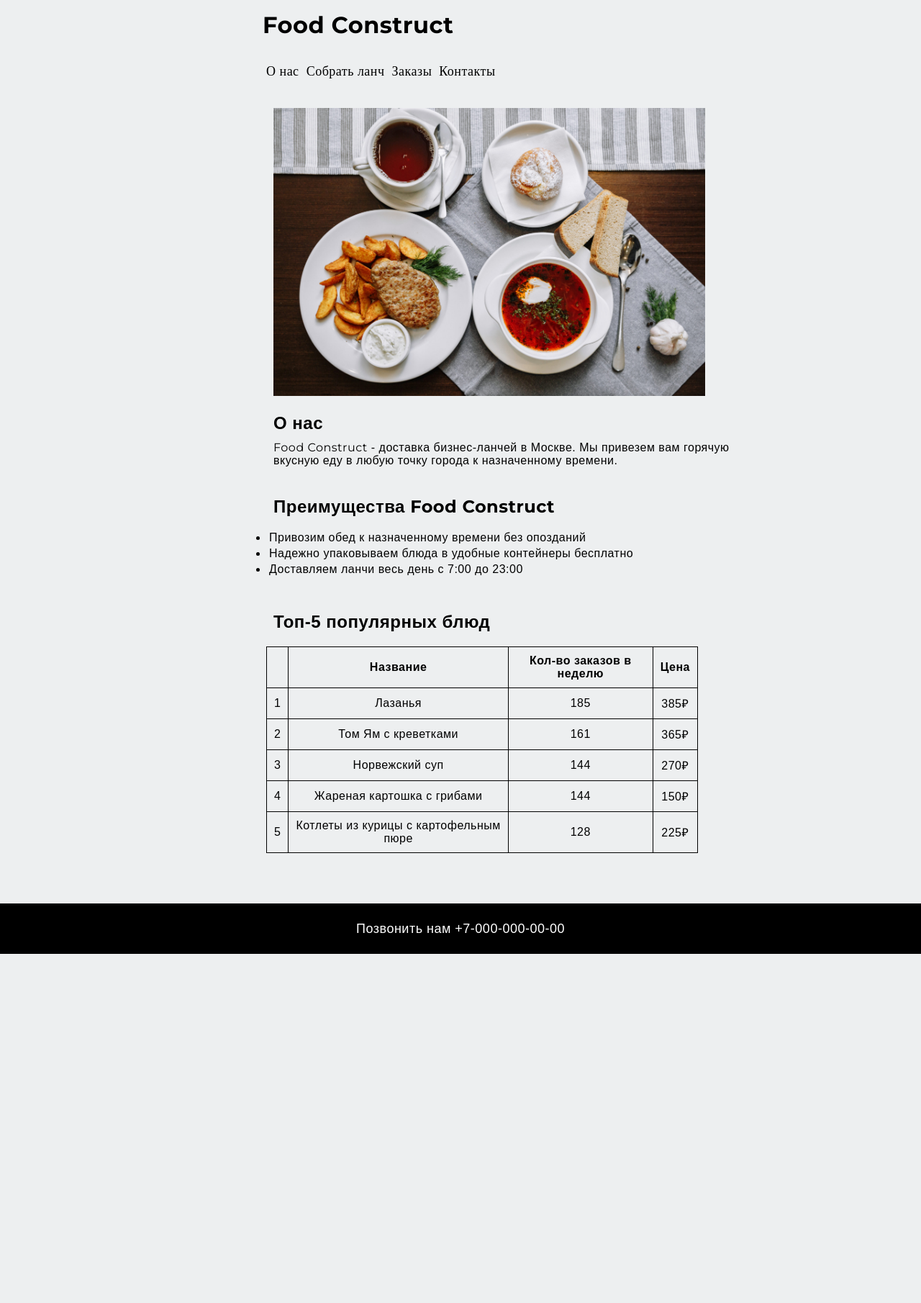
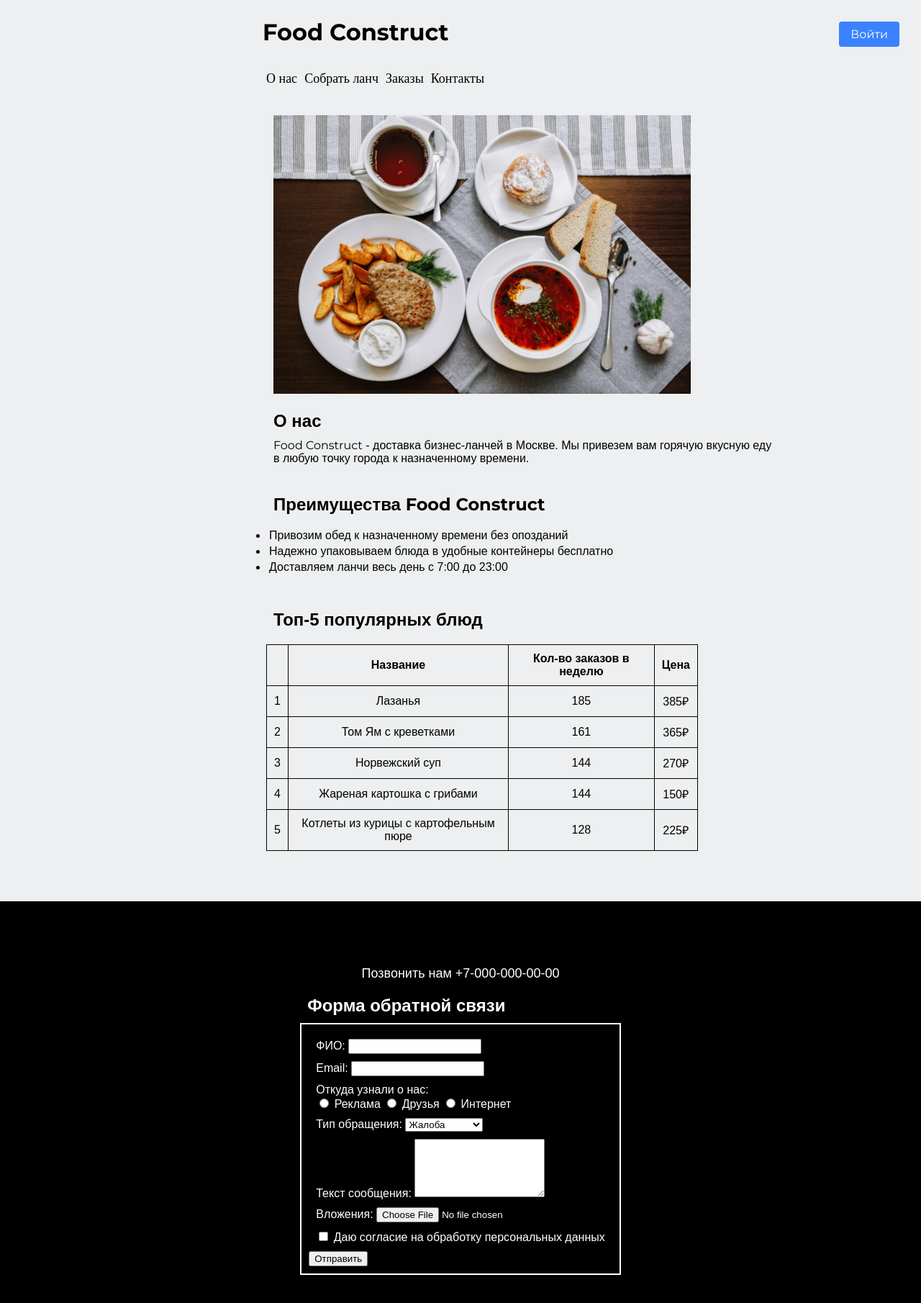
Before and after one commit to M1KXN/web, a website: page index.html in a window 1280 px wide. Shown: the whole page at 72% size. Before the commit the page ends 1325 px from the top, so only its background shows below. Drawn offline with Linux system fonts and the light colour scheme.

Commit message:
second task

```diff
--- /dev/null
+++ b/auth.css
@@ -0,0 +1,101 @@
+body {
+    margin: 0;
+    background-color: #EDEFF0;
+}
+
+body img {
+    position: absolute;
+    margin: 0;
+    width: 100%;
+    z-index: -1;
+}
+
+* {
+    box-sizing: border-box;
+    font-family: Arial;
+}
+span {
+    font-family: Montserrat;
+}
+p, h1, h2, h3, h4, img {
+    margin: 10px;
+    padding: 0;
+}
+
+.wrapper {
+    margin: auto 0;
+    padding-top: 100px;
+    display: flex;
+    justify-content: center;
+    align-items: center;
+    font-family: 'Montserrat';
+}
+
+.auth {
+    background: rgba(255, 255, 255, 0.9);
+    padding: 40px;
+    border-radius: 10px;
+    width: 100%;
+    max-width: 400px;
+}
+
+.auth-form h2 {
+    text-align: center;
+    margin-top: 0;
+    margin-bottom: 25px;
+    color: #333333;
+    font-family: Montserrat, sans-serif;
+}
+
+.form {
+    margin-bottom: 20px;
+}
+
+.form label {
+    display: block;
+    margin-bottom: 8px;
+    font-weight: 500;
+    color: #555555;
+}
+
+.form input[type="text"], .form input[type="password"] {
+    width: 100%;
+    border: 1px solid #cccccc;
+    border-radius: 6px;
+    font-size: 16px;
+    box-sizing: border-box;
+    font-family: Arial;
+}
+
+.checkbox {
+    display: flex;
+    align-items: center;
+    margin-bottom: 20px;
+}
+
+.checkbox label {
+    display: flex;
+    align-items: center;
+    margin: 0;
+}
+
+.checkbox input {
+    margin-right: 10px;
+    width: 16px;
+    height: 16px;
+}
+
+.auth-form button {
+    width: 100%;
+    padding: 14px;
+    background-color: #3a82ff;
+    color: white;
+    border-radius: 6px;
+    font-size: 18px;
+    transition: background 0.3s;
+    font-weight: bold;
+}
+
+.auth-form button:hover {
+    background-color: #2a62cc;
+}
--- a/first_task_Kropachev_Mikhail_251-371.html
+++ b/index.html
@@ -3,21 +3,22 @@
 <head>
     <meta charset="UTF-8">
     <meta name="viewport" content="width=device-width, initial-scale=1.0">
-    <link rel="stylesheet" href="first_task_Kropachev_Mikhail_251-371.css">
+    <link rel="stylesheet" href="styles.css">
     <link rel="preconnect" href="https://fonts.googleapis.com">
     <link rel="preconnect" href="https://fonts.gstatic.com" crossorigin>
     <link href="https://fonts.googleapis.com/css2?family=Montserrat:ital,wght@0,100..900;1,100..900&display=swap" rel="stylesheet">
-    <title>Первое задание</title>
+    <title>Food Construct</title>
 </head>
 <body>
     <div class="wrapper">
         <div class="header">
             <h1><span>Food Construct</span></h1>
             <div class="nav">
-                <a href="">О нас</a>
-                <a href="">Собрать ланч</a>
-                <a href="">Заказы</a>
-                <a href="">Контакты</a>
+                <a href="" class="def">О нас</a>
+                <a href="" class="def">Собрать ланч</a>
+                <a href="" class="def">Заказы</a>
+                <a href="" class="def">Контакты</a>
+                <a href="auth.html" class="auth">Войти</a>
             </div>
         </div>
         <div class="main">
@@ -79,6 +80,56 @@
         </div>
         <div class="footer">
             <p>Позвонить нам +7-000-000-00-00</p>
+            <section class="feedback">
+                <h2>Форма обратной связи</h2>
+                <form action="https://httpbin.org/post" method="POST" enctype="multipart/form-data">
+                    <div class="form">
+                        <label for="fullname">ФИО:</label>
+                        <input type="text" id="fullname" name="fullname" required>
+                    </div>
+
+                    <div class="form">
+                        <label for="email">Email:</label>
+                        <input type="email" id="email" name="email" required>
+                    </div>
+
+                    <div class="form">
+                        <label>Откуда узнали о нас:</label>
+                        <div class="radio-group">
+                            <label><input type="radio" name="source" value="ads" required> Реклама</label>
+                            <label><input type="radio" name="source" value="friends"> Друзья</label>
+                            <label><input type="radio" name="source" value="internet"> Интернет</label>
+                        </div>
+                    </div>
+
+                    <div class="form">
+                        <label for="requestType">Тип обращения:</label>
+                        <select id="requestType" name="request_type">
+                            <option value="complaint">Жалоба</option>
+                            <option value="suggestion">Предложение</option>
+                        </select>
+                    </div>
+
+                    <div class="form">
+                        <label for="message">Текст сообщения:</label>
+                        <textarea id="message" name="message" rows="5" required></textarea>
+                    </div>
+
+                    <div class="form">
+                        <label for="attachment">Вложения:</label>
+                        <input type="file" id="attachment" name="attachment">
+                    </div>
+
+                    <div class="form">
+                        <label>
+                            <input type="checkbox" name="consent" required>
+                            Даю согласие на обработку персональных данных
+                        </label>
+                    </div>
+
+                    <button type="submit">Отправить</button>
+                </form>
+            </section>
         </div>
     </div>
 </body>
--- a/first_task_Kropachev_Mikhail_251-371.css
+++ b/styles.css
@@ -5,7 +5,6 @@ body {
 * {
     box-sizing: border-box;
     font-family: Arial;
-    letter-spacing: 0.5px;
 }
 span {
     font-family: Montserrat;
@@ -20,8 +19,27 @@ p, h1, h2, h3, h4, img {
     padding: 5px;
 }
 
+.auth {
+    position: absolute;
+    top: 30px;
+    right: 30px;
+    text-decoration: none;
+    background-color: #3a82ff;
+    color: #ffffff;
+    padding: 8px 16px;
+    border-radius: 4px;
+    font-family: 'Montserrat';
+    font-size: 16px;
+    transition: background 0.3s;
+}
+
+.auth:hover {
+    background-color: #2a62cc;
+}
+
 .wrapper {
     margin: 0px;
+    margin-top: 10px;
     padding: 0px;
 }
 
@@ -40,14 +58,14 @@ p, h1, h2, h3, h4, img {
     gap: 10px;
 }
 
-.header .nav a {
+.header .nav .def {
     color: #000000;
     text-decoration: none;
     font-family: 'Times New Roman', Times, serif;
     font-size: 18px;
 }
 
-.header .nav a:hover {
+.header .nav .def:hover {
     color: #3a82ff
 }
 
@@ -58,6 +76,7 @@ p, h1, h2, h3, h4, img {
 
 .main img {
     width: 600px;
+    max-width: 100%;
 }
 
 .food ul, .food li {
@@ -84,17 +103,32 @@ p, h1, h2, h3, h4, img {
 
 .footer {
     display: flex;
+    flex-direction: column;
     justify-content: center;
     align-items: center;
     position: relative;
     bottom: 0;
     margin: 50px 0px 0px 0px;
     width: 100%;
-    height: 70px;
+    min-height: 600px;
     background-color: #000000;
+    color: #ffffff;
+}
+
+.footer form {
+    max-width: 600px;
+    padding: 10px;
+    border: solid 2px white;
+}
+
+.form {
+    margin: 10px;
+}
+
+.form textarea {
+    resize: vertical;
 }
 
 .footer p {
-    color: #ffffff;
     font-size: 18px;
 }
```
Also changed, not shown: auth.html (added, +41 -0 lines), image copy.png (added).
